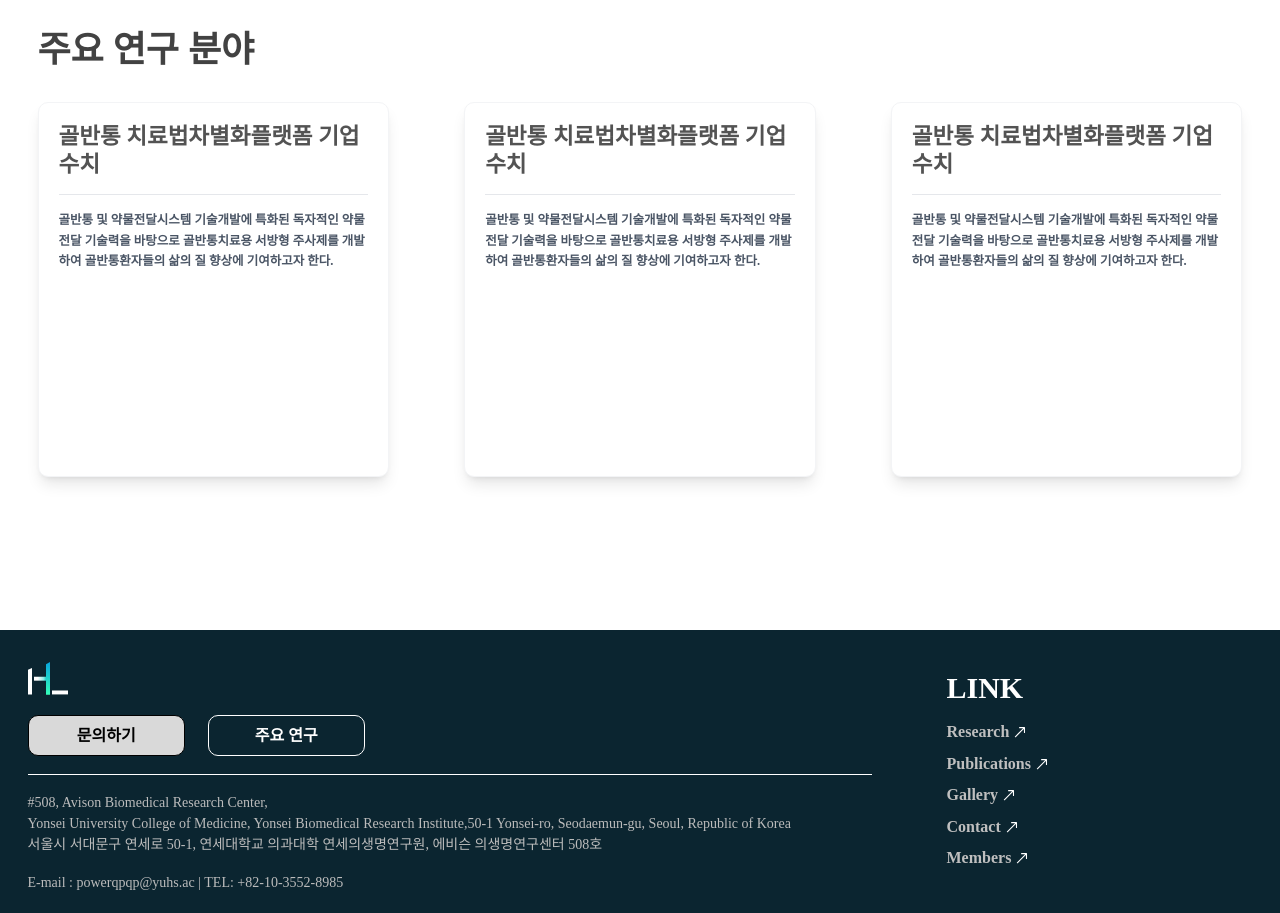
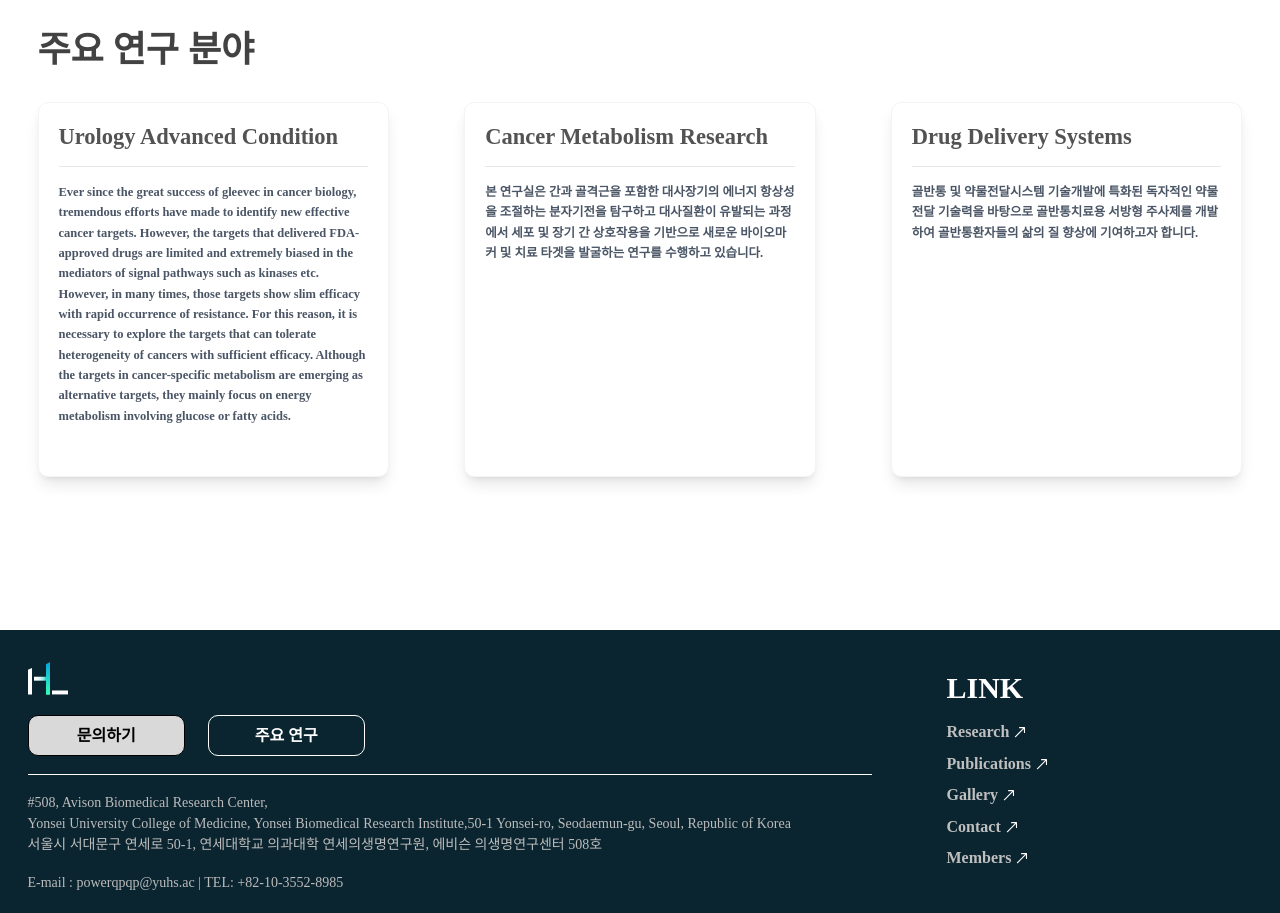
Before and after one commit to sidedev2/hanlab, a Next.js app: page / in a window 1280 px wide. Shown: the part 995-1908 px from the top of the page. Built offline with nearby package versions, Linux system fonts and the light colour scheme.

Commit message:
chore: 더미 데이터 폴더 옮김

```diff
--- a/app/(home)/page.tsx
+++ b/app/(home)/page.tsx
@@ -1,24 +1,6 @@
-import { ImageCarousel, ResearchCard } from '@/components';
-import ResearchButton from '@/components/home/ResearchButton';
+import { ImageCarousel, ResearchCard, ResearchButton } from '@/components';
+import { researchData } from '@/constants/researchData';
 import { cn } from '@/util/cn';
-
-const researchData = [
-  {
-    title: '골반통 치료법차별화플랫폼 기업수치',
-    description:
-      '골반통 및 약물전달시스템 기술개발에 특화된 독자적인 약물 전달 기술력을 바탕으로 골반통치료용 서방형 주사제를 개발하여 골반통환자들의 삶의 질 향상에 기여하고자 한다.',
-  },
-  {
-    title: '골반통 치료법차별화플랫폼 기업수치',
-    description:
-      '골반통 및 약물전달시스템 기술개발에 특화된 독자적인 약물 전달 기술력을 바탕으로 골반통치료용 서방형 주사제를 개발하여 골반통환자들의 삶의 질 향상에 기여하고자 한다.',
-  },
-  {
-    title: '골반통 치료법차별화플랫폼 기업수치',
-    description:
-      '골반통 및 약물전달시스템 기술개발에 특화된 독자적인 약물 전달 기술력을 바탕으로 골반통치료용 서방형 주사제를 개발하여 골반통환자들의 삶의 질 향상에 기여하고자 한다.',
-  },
-];
 
 const Page = () => {
   return (
--- a/app/contact/page.tsx
+++ b/app/contact/page.tsx
@@ -1,6 +1,4 @@
-import { SubHeader } from '@/components';
-import InfoCard from '@/components/contact/InfoCard';
-import KakaoMap from '@/components/contact/KakaoMap';
+import { SubHeader, KakaoMap, InfoCard } from '@/components';
 
 const Page = () => {
   return (
--- a/app/gallery/page.tsx
+++ b/app/gallery/page.tsx
@@ -1,5 +1,4 @@
-import { SubHeader } from '@/components';
-import GalleryCard from '@/components/gallery/GalleryCard';
+import { SubHeader, GalleryCard } from '@/components';
 import { galleryData } from '@/constants/galleryData';
 
 const Page = () => {
--- a/app/research/page.tsx
+++ b/app/research/page.tsx
@@ -1,32 +1,5 @@
-import { SubHeader } from '@/components';
-import ResearchDetailCard from '@/components/research/ResearchDetailCard';
-
-const researchData = [
-  {
-    title: 'Urology Advanced Condition',
-    subtitle: '비뇨의학에 관한 연구',
-    imageSrc: '/assets/hanlab_main.png',
-    imageAlt: 'Research Image 1',
-    description:
-      'Ever since the great success of gleevec in cancer biology, tremendous efforts have made to identify new effective cancer targets. However, the targets that delivered FDA-approved drugs are limited and extremely biased in the mediators of signal pathways such as kinases etc. However, in many times, those targets show slim efficacy with rapid occurrence of resistance. For this reason, it is necessary to explore the targets that can tolerate heterogeneity of cancers with sufficient efficacy. Although the targets in cancer-specific metabolism are emerging as alternative targets, they mainly focus on energy metabolism involving glucose or fatty acids.',
-  },
-  {
-    title: 'Cancer Metabolism Research',
-    subtitle: '암 대사 연구 분야',
-    imageSrc: '/assets/hanlab_main.png',
-    imageAlt: 'Research Image 2',
-    description:
-      '본 연구실은 간과 골격근을 포함한 대사장기의 에너지 항상성을 조절하는 분자기전을 탐구하고 대사질환이 유발되는 과정에서 세포 및 장기 간 상호작용을 기반으로 새로운 바이오마커 및 치료 타겟을 발굴하는 연구를 수행하고 있습니다.',
-  },
-  {
-    title: 'Drug Delivery Systems',
-    subtitle: '약물 전달 시스템 개발',
-    imageSrc: '/assets/hanlab_main.png',
-    imageAlt: 'Research Image 3',
-    description:
-      '골반통 및 약물전달시스템 기술개발에 특화된 독자적인 약물 전달 기술력을 바탕으로 골반통치료용 서방형 주사제를 개발하여 골반통환자들의 삶의 질 향상에 기여하고자 합니다.',
-  },
-];
+import { SubHeader, ResearchDetailCard } from '@/components';
+import { researchData } from '@/constants/researchData';
 
 const Page = () => {
   return (
--- /dev/null
+++ b/components/contact/index.ts
@@ -0,0 +1,4 @@
+import InfoCard from './InfoCard';
+import KakaoMap from './KakaoMap';
+
+export { InfoCard, KakaoMap };
--- /dev/null
+++ b/components/gallery/index.ts
@@ -0,0 +1,3 @@
+import GalleryCard from './GalleryCard';
+
+export { GalleryCard };
--- a/components/home/index.ts
+++ b/components/home/index.ts
@@ -1,4 +1,5 @@
 import ImageCarousel from './ImageCarousel';
+import ResearchButton from './ResearchButton';
 import ResearchCard from './ResearchCard';
 
-export { ImageCarousel, ResearchCard };
+export { ImageCarousel, ResearchCard, ResearchButton };
--- a/components/index.ts
+++ b/components/index.ts
@@ -1,2 +1,5 @@
 export * from './common';
 export * from './home';
+export * from './contact';
+export * from './gallery';
+export * from './research';
--- /dev/null
+++ b/components/research/index.ts
@@ -0,0 +1,3 @@
+import ResearchDetailCard from './ResearchDetailCard';
+
+export { ResearchDetailCard };
--- /dev/null
+++ b/constants/researchData.ts
@@ -0,0 +1,26 @@
+export const researchData = [
+  {
+    title: 'Urology Advanced Condition',
+    subtitle: '비뇨의학에 관한 연구',
+    imageSrc: '/assets/hanlab_main.png',
+    imageAlt: 'Research Image 1',
+    description:
+      'Ever since the great success of gleevec in cancer biology, tremendous efforts have made to identify new effective cancer targets. However, the targets that delivered FDA-approved drugs are limited and extremely biased in the mediators of signal pathways such as kinases etc. However, in many times, those targets show slim efficacy with rapid occurrence of resistance. For this reason, it is necessary to explore the targets that can tolerate heterogeneity of cancers with sufficient efficacy. Although the targets in cancer-specific metabolism are emerging as alternative targets, they mainly focus on energy metabolism involving glucose or fatty acids.',
+  },
+  {
+    title: 'Cancer Metabolism Research',
+    subtitle: '암 대사 연구 분야',
+    imageSrc: '/assets/hanlab_main.png',
+    imageAlt: 'Research Image 2',
+    description:
+      '본 연구실은 간과 골격근을 포함한 대사장기의 에너지 항상성을 조절하는 분자기전을 탐구하고 대사질환이 유발되는 과정에서 세포 및 장기 간 상호작용을 기반으로 새로운 바이오마커 및 치료 타겟을 발굴하는 연구를 수행하고 있습니다.',
+  },
+  {
+    title: 'Drug Delivery Systems',
+    subtitle: '약물 전달 시스템 개발',
+    imageSrc: '/assets/hanlab_main.png',
+    imageAlt: 'Research Image 3',
+    description:
+      '골반통 및 약물전달시스템 기술개발에 특화된 독자적인 약물 전달 기술력을 바탕으로 골반통치료용 서방형 주사제를 개발하여 골반통환자들의 삶의 질 향상에 기여하고자 합니다.',
+  },
+];
```
